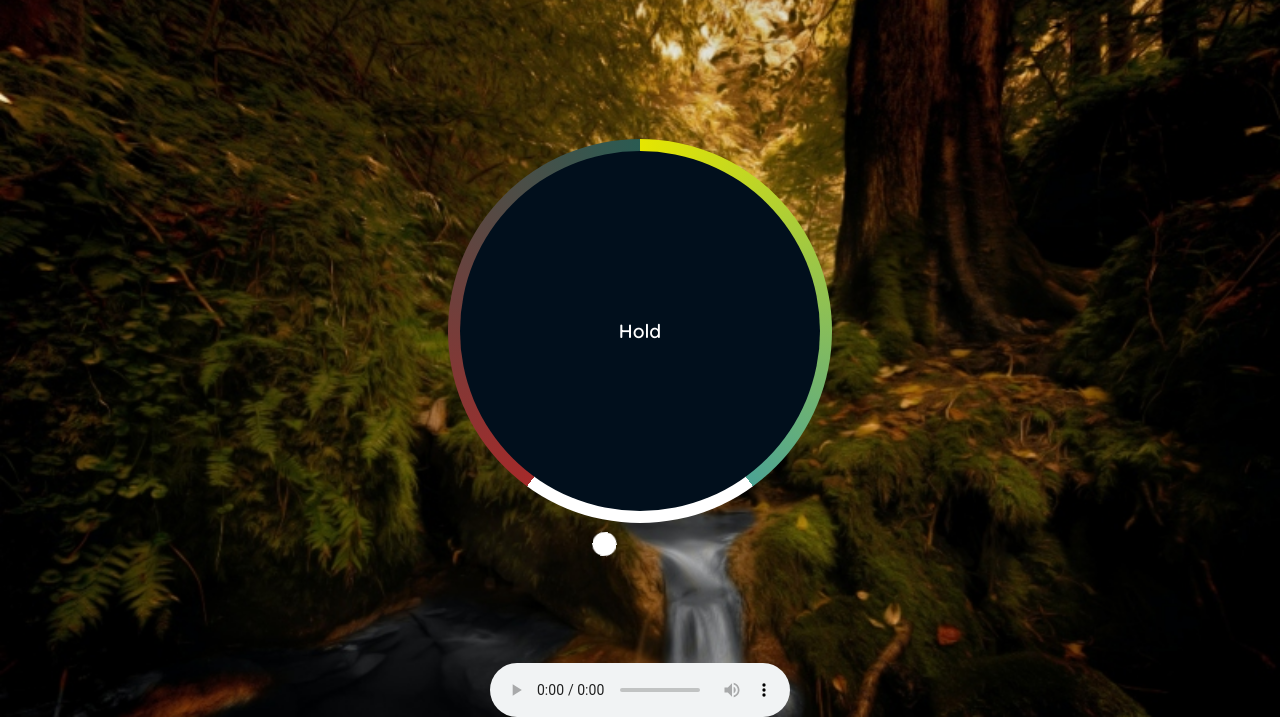
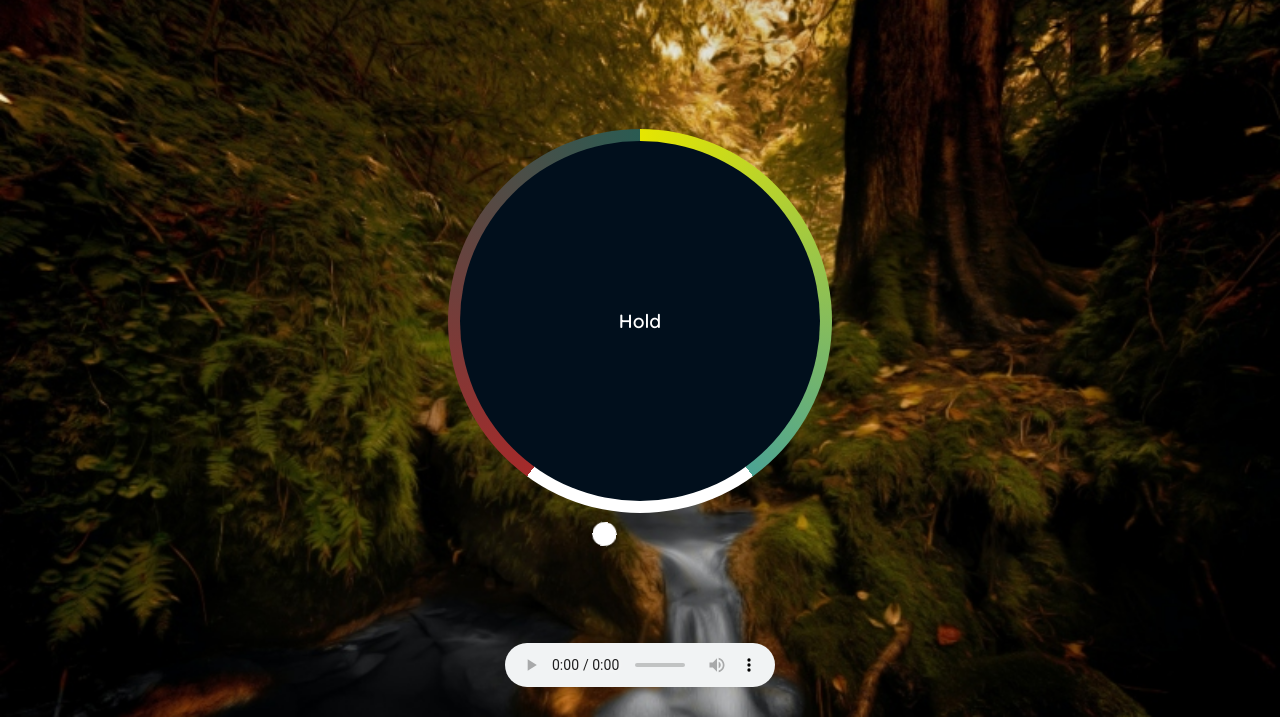
Before and after one commit to mnygit/Repose, a plain HTML site: page index.html in a window 1280 px wide. Shown: the part 83-800 px from the top of the page. Drawn offline with Linux system fonts and the light colour scheme.

Commit message:
fixed padding issue

```diff
--- a/index.html
+++ b/index.html
@@ -18,9 +18,11 @@
            </div>
            <div class="back-drop"></div>
             </div>
+            <div class="audio-container">
            <audio id="music" controls loop>
             <source src="assets/tranquility.mp3" type="audio/mpeg">
         </audio>
+    </div>
         <script src="script.js" async defer></script>
     </body>
 </html>
--- a/style.css
+++ b/style.css
@@ -115,3 +115,12 @@ h1 {
     transform: scale(1);
   }
 }
+
+audio {
+  padding-bottom: 10px;
+  width: 270px;
+}
+
+.audio-container {
+  padding-bottom: 16px;
+}
```
